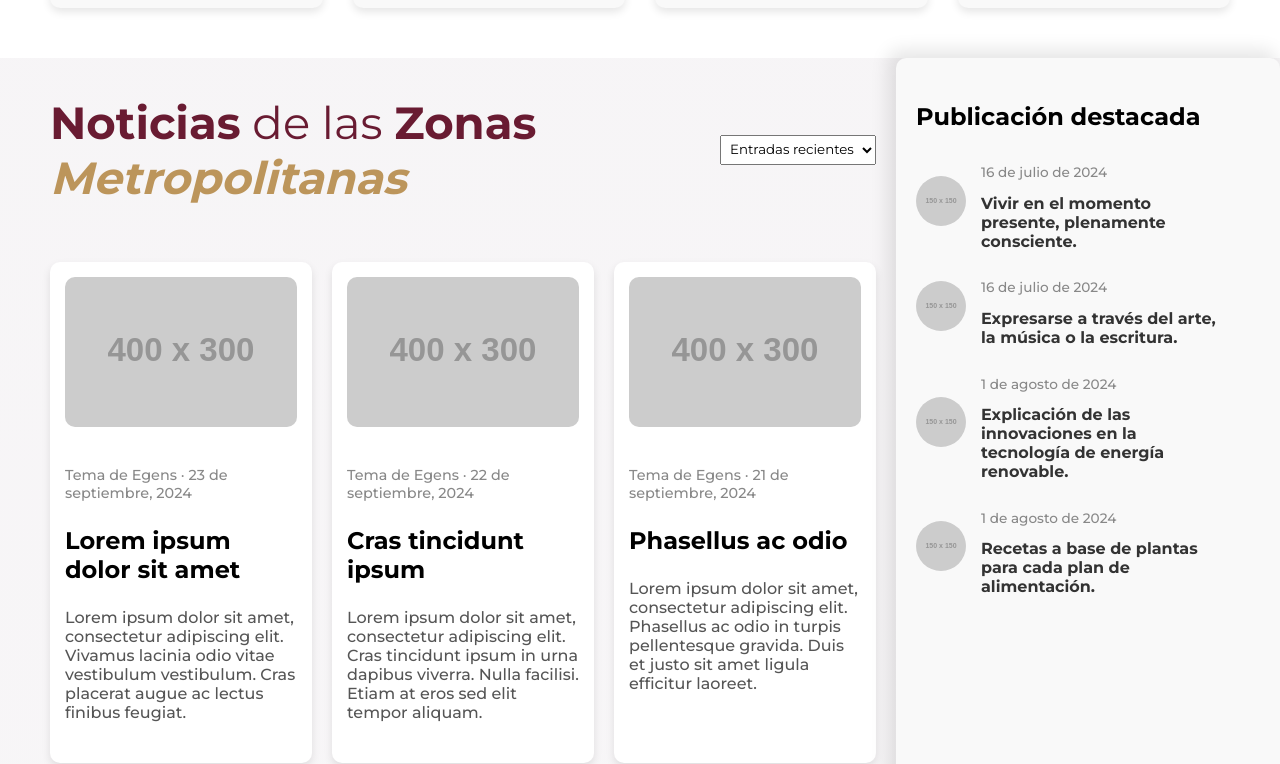
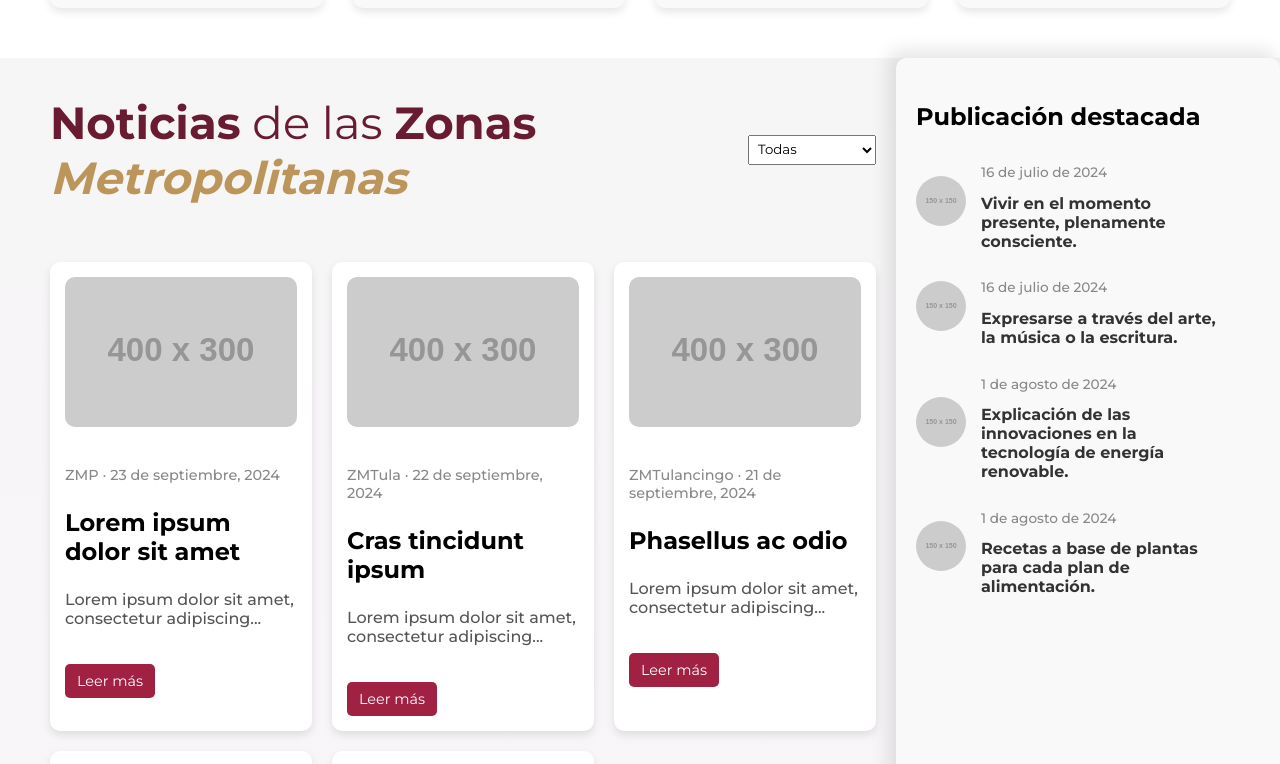
Before and after one commit to gomez50057/PAEM, a Next.js app: page /noticias in a window 1280 px wide. Shown: the part 1520-2284 px from the top of the page. Built offline with nearby package versions, Linux system fonts and the light colour scheme.

Commit message:
noticias botones

```diff
--- a/src/components/blog/BlogNoticias.js
+++ b/src/components/blog/BlogNoticias.js
@@ -1,8 +1,11 @@
 import React from 'react';
 import styles from './BlogNoticias.module.css';
-import FeaturedPosts from './FeaturedPosts'; // Importamos el nuevo componente
+import FeaturedPosts from './FeaturedPosts';
+import Link from "next/link";
 
 const BlogNoticias = ({ posts, featuredPosts }) => {
+  const MAX_LENGTH = 50; // Máxima longitud antes de mostrar "..."
+
   return (
     <section className={styles.blogNoticias}>
       {/* Sección de Noticias */}
@@ -10,8 +13,11 @@ const BlogNoticias = ({ posts, featuredPosts }) => {
         <div className={styles.newsHeader}>
           <h2> <span>Noticias</span> de las <span>Zonas</span> <span className="span-doarado">Metropolitanas</span> </h2>
           <select className={styles.orderSelect}>
-            <option>Entradas recientes</option>
-            <option>Más populares</option>
+            <option>Todas</option>
+            <option>ZMVM</option>
+            <option>ZMPachuca</option>
+            <option>ZMTula</option>
+            <option>ZMTulancingo</option>
           </select>
         </div>
         <div className={styles.newsGrid}>
@@ -19,10 +25,17 @@ const BlogNoticias = ({ posts, featuredPosts }) => {
             <div key={index} className={styles.newsItem}>
               <img src={post.image} alt={post.name} className={styles.newsImage} />
               <div className={styles.newsContent}>
-                <p className={styles.newsMeta}>Tema de Egens · {post.date}</p>
+                <p className={styles.newsMeta}>{post.category} · {post.date}</p>
                 <h3 className={styles.newsTitle}>{post.name}</h3>
-                <p className={styles.newsDescription}>{post.description}</p>
+                <p className={styles.newsDescription}>
+                  {post.description.length > MAX_LENGTH
+                    ? `${post.description.slice(0, MAX_LENGTH)}...`
+                    : post.description}
+                </p>
               </div>
+              <Link href={`/noticias/${post.name.toLowerCase().replace(/\s+/g, "-")}`} className="readMoreBtn">
+                Leer más
+              </Link>
             </div>
           ))}
         </div>
--- a/src/components/blog/FullPost.module.css
+++ b/src/components/blog/FullPost.module.css
@@ -50,3 +50,21 @@
   flex: 1;
   padding: 0 10px;
 }
+
+.readMoreBtn {
+  background-color: var(--vinoClr);
+  color: white;
+  padding: 8px 12px;
+  border: none;
+  border-radius: 5px;
+  cursor: pointer;
+  margin-top: 10px;
+  font-size: 0.9rem;
+  transition: background-color 0.3s ease;
+  display: inline-block;
+  text-decoration: none;
+}
+
+.readMoreBtn:hover {
+  background-color: var(--vinoOsc);
+}
--- a/src/components/blog/UltimasNoticias.js
+++ b/src/components/blog/UltimasNoticias.js
@@ -20,7 +20,7 @@ const UltimasNoticias = ({ posts }) => {
             </p>
 
             {/* Botón para ver más detalles */}
-            <Link href={`/noticias/${post.name.toLowerCase().replace(/\s+/g, "-")}`} className={styles.readMoreBtn}>
+            <Link href={`/noticias/${post.name.toLowerCase().replace(/\s+/g, "-")}`}className="readMoreBtn">
               Leer más
             </Link>
 
--- a/src/components/blog/UltimasNoticias.module.css
+++ b/src/components/blog/UltimasNoticias.module.css
@@ -57,24 +57,6 @@
   overflow: hidden;
 }
 
-.readMoreBtn {
-  background-color: var(--vinoClr);
-  color: white;
-  padding: 8px 12px;
-  border: none;
-  border-radius: 5px;
-  cursor: pointer;
-  margin-top: 10px;
-  font-size: 0.9rem;
-  transition: background-color 0.3s ease;
-  display: inline-block;
-  text-decoration: none;
-}
-
-.readMoreBtn:hover {
-  background-color: var(--vinoOsc);
-}
-
 .quote {
   font-size: 1.1rem;
   font-style: italic;
--- a/src/styles/globals.css
+++ b/src/styles/globals.css
@@ -65,3 +65,21 @@ p {
   color: var(--grisOsc);
   font-weight: 500;
 }
+
+.readMoreBtn {
+  background-color: var(--vinoClr);
+  color: white;
+  padding: 8px 12px;
+  border: none;
+  border-radius: 5px;
+  cursor: pointer;
+  margin-top: 10px;
+  font-size: 0.9rem;
+  transition: background-color 0.3s ease;
+  display: inline-block;
+  text-decoration: none;
+}
+
+.readMoreBtn:hover {
+  background-color: var(--vinoOsc);
+}
```
